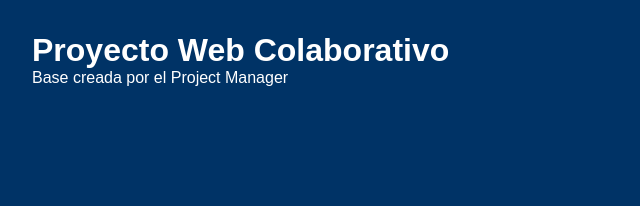
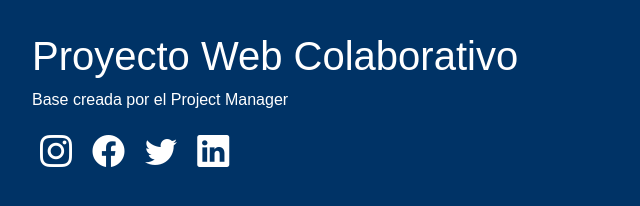
Before and after one commit to cristinamg210-hue/taller-entornos-gX1, a plain HTML site: page index.html in a window 1280 px wide. Shown: the whole page, without its empty margins (0-640 px from the left). Drawn offline with nearby package versions, Linux system fonts and the light colour scheme.

Commit message:
feat: se ha actualizado el index

```diff
--- a/index.html
+++ b/index.html
@@ -4,10 +4,33 @@
   <meta charset="UTF-8">
   <title>Proyecto Web</title>
   <meta name="viewport" content="width=device-width, initial-scale=1.0">
+  <link href="https://cdn.jsdelivr.net/npm/bootstrap@5.3.3/dist/css/bootstrap.min.css" rel="stylesheet">
+  <link rel="stylesheet" href="https://cdn.jsdelivr.net/npm/bootstrap-icons@1.11.1/font/bootstrap-icons.css">
+
   <link rel="stylesheet" href="css/styles.css">
+  <style>
+    div i {
+      font-size: 2rem;
+      margin: 0.5rem;
+      height: 200px;
+      width: 200px;
+      transition: all 0.3s ease;
+    }
+    i:hover {
+      transform: scale(1.5);
+      color: #922e2e;
+    }
+  </style>
 </head>
 <body>
   <h1>Proyecto Web Colaborativo</h1>
   <p>Base creada por el Project Manager</p>
+  <div>
+    <i class="bi bi-instagram"></i>
+    <i class="bi bi-facebook"></i>
+    <i class="bi bi-twitter"></i>
+    <i class="bi bi-linkedin"></i>
+  </div>
+
 </body>
 </html>
```
Also changed, not shown: Fonts/hannah_claira/Hannah Claira DEMO VERSION.otf (added), Fonts/hannah_claira/Hannah Claira DEMO VERSION.ttf (added), Fonts/hannah_claira/Hannah Claira Italic DEMO VERSION.otf (added), Fonts/hannah_claira/Hannah Claira Italic DEMO VERSION.ttf (added), 5 other files.
